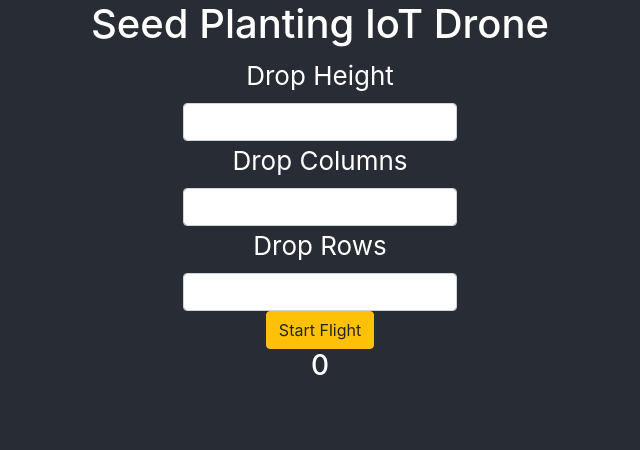
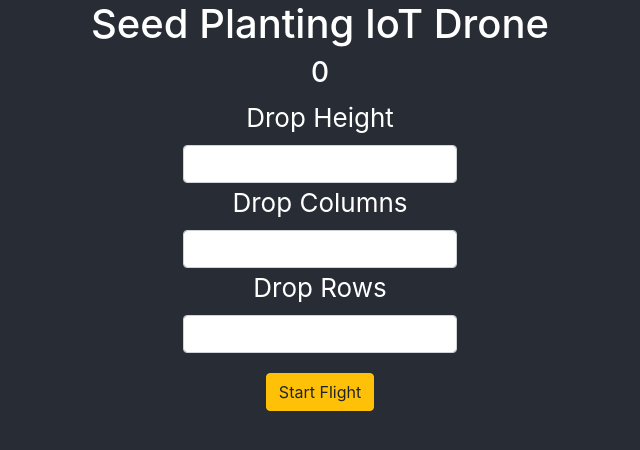
Before and after one commit to RubenEngel/iot-seed-drone, a React (Create React App) app: page / in a window 1280 px wide. Shown: the top 450 px of the page, without its empty margins (320-960 px from the left). Built offline with nearby package versions, Linux system fonts and the light colour scheme; no server answers.

Commit message:
update App

```diff
--- a/src/App.css
+++ b/src/App.css
@@ -1,10 +1,5 @@
 .App {
   text-align: center;
-}
-
-.App-logo {
-  height: 40vmin;
-  pointer-events: none;
 }
 
 @media (prefers-reduced-motion: no-preference) {
@@ -24,15 +19,6 @@
   color: white;
 }
 
-.App-link {
-  color: #61dafb;
+.start-flight{
+  margin-top: 20px;
 }
-
-@keyframes App-logo-spin {
-  from {
-    transform: rotate(0deg);
-  }
-  to {
-    transform: rotate(360deg);
-  }
-}
--- a/src/App.js
+++ b/src/App.js
@@ -35,22 +35,27 @@ function App() {
         });
       }, []);
 
+      const [dropHeight, setDropHeight] = useState('')
+      const [dropColumns, setDropColumns] = useState('')
+      const [dropRows, setDropRows] = useState('')
+
   return (
     <div className="App">
       <header className="App-header">
 
         <h1>Seed Planting IoT Drone</h1>
+        <h3>{currentTime}</h3>
 
         <Form>
           <Form.Label>Drop Height</Form.Label>
-          <Form.Control type="number" step="1"/>
+            <Form.Control onChange={e => setDropHeight(e.target.value)} value={dropHeight} type="number" step="1"/>
           <Form.Label>Drop Columns</Form.Label>
-          <Form.Control type="number" step="1"/>
+            <Form.Control onChange={e => setDropColumns(e.target.value)} value={dropColumns} type="number" step="1"/>
           <Form.Label>Drop Rows</Form.Label>
-          <Form.Control type="number" step="1"/>
+            <Form.Control onChange={e => setDropRows(e.target.value)} value={dropRows} type="number" step="1"/>
         </Form>
-        <Button variant="warning">Start Flight</Button>
-        <h3>{currentTime}</h3>
+        <Button className="start-flight" variant="warning">Start Flight</Button>
+
 
       </header>
     </div>
```
